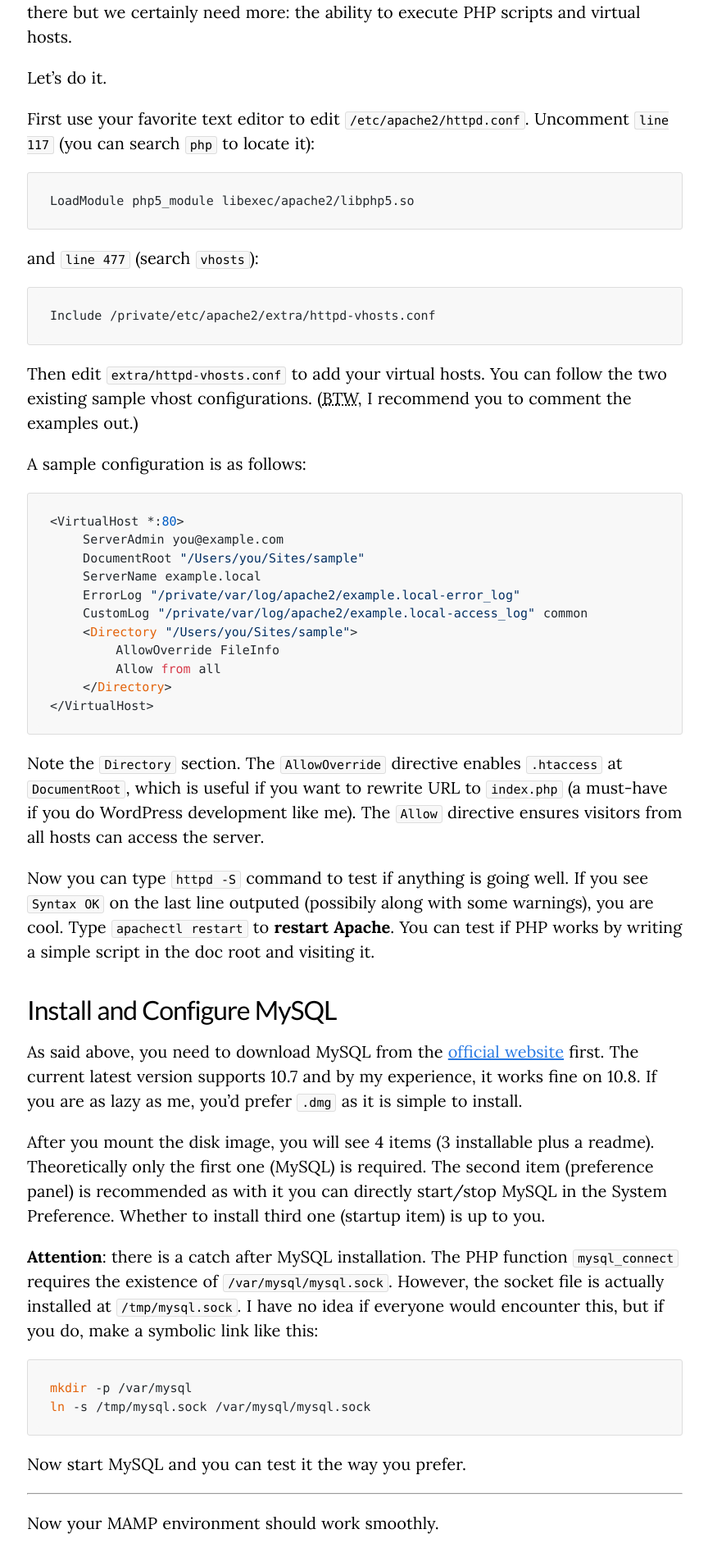
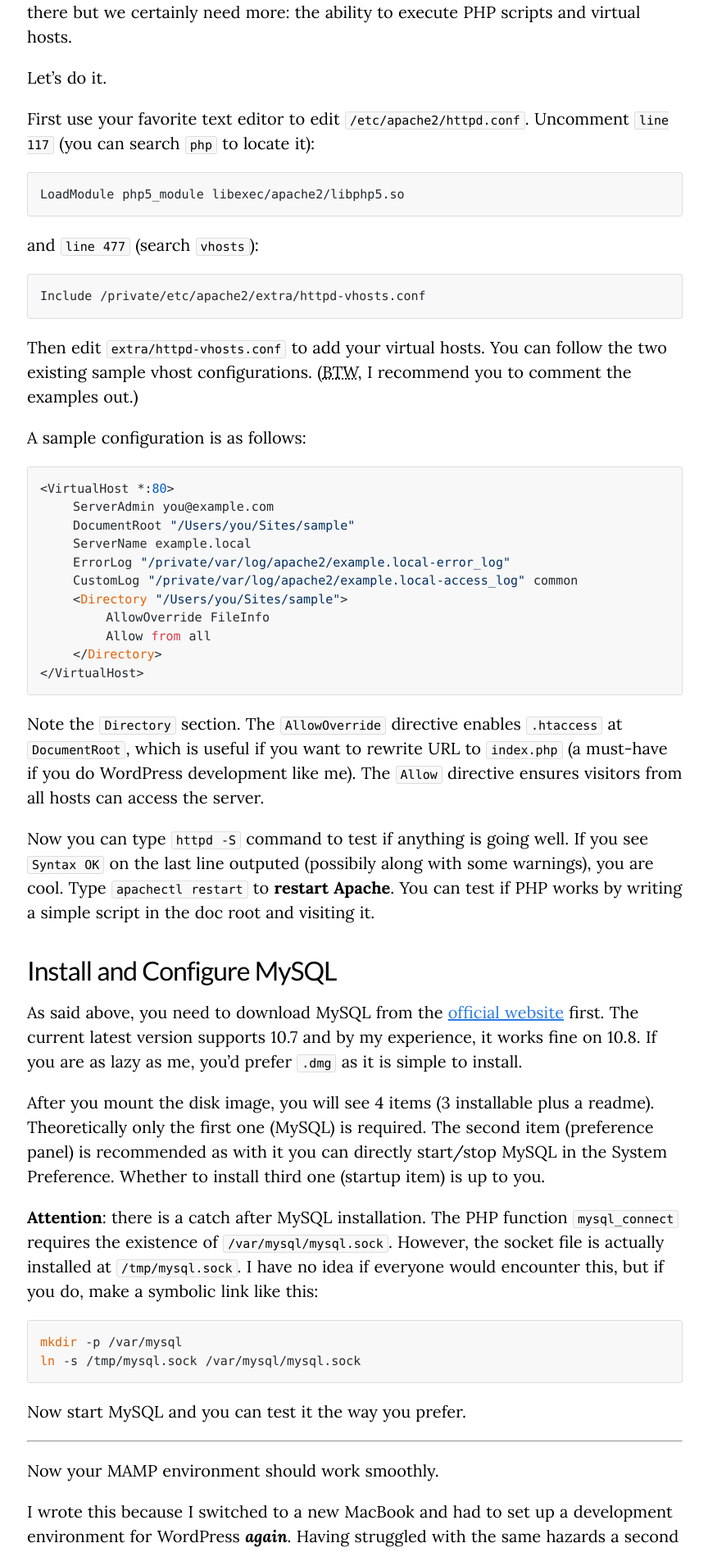
Before and after one commit to kavinyao/hackab.it, a Jekyll site: the page built from _posts/2013-03-04-set-up-apache-with-virtual-hosts.md, in a window 1280 px wide. Shown: the part 794-2687 px from the top of the page at 82% size, without its empty margins (207-1071 px from the left). Built offline with Jekyll 4.4.1, drawn with Linux system fonts in a browser that asks for light colours; nearby versions of some CDN libraries; comment, search, counter and statistics services are not loaded.

Commit message:
change <code> style to remove interfering with .gist style

```diff
--- a/css/main.css
+++ b/css/main.css
@@ -44,7 +44,6 @@ a:visited { color: #205caa; }
 .post-content a {
   text-decoration: underline;
 }
-
 
 /* Layout Styles */
 /* ----------------------------------------------------------*/
@@ -237,12 +236,11 @@ a:visited { color: #205caa; }
 .post-content ul,
 .post-content ol { padding-left: 20px; }
 
-.post pre,
 .post code {
   font-family: consolas, Monaco, "Courier New", monospace;
   border: 1px solid #ddd;
+  padding: 1px 5px;
   background-color: #f8f8f8;
-  padding: 8px 12px;
   -webkit-border-radius: 3px;
   -moz-border-radius: 3px;
   border-radius: 3px;
@@ -250,14 +248,11 @@ a:visited { color: #205caa; }
   overflow: auto;
 }
 
-.post code { padding: 1px 5px; }
-
 .post ul,
 .post ol { margin-left: 1.35em; }
 
 .post pre code {
-  border: none;
-  padding: 1px 0;
+  padding: 8px 12px;
 }
 
 /* terminal */
```
